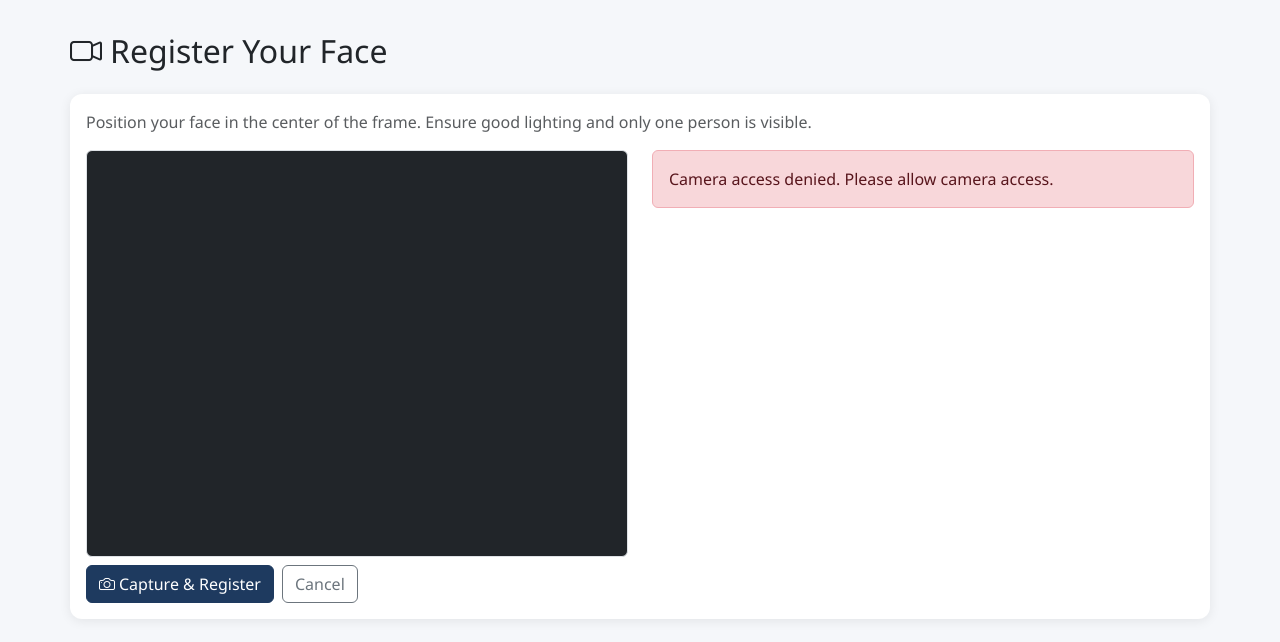
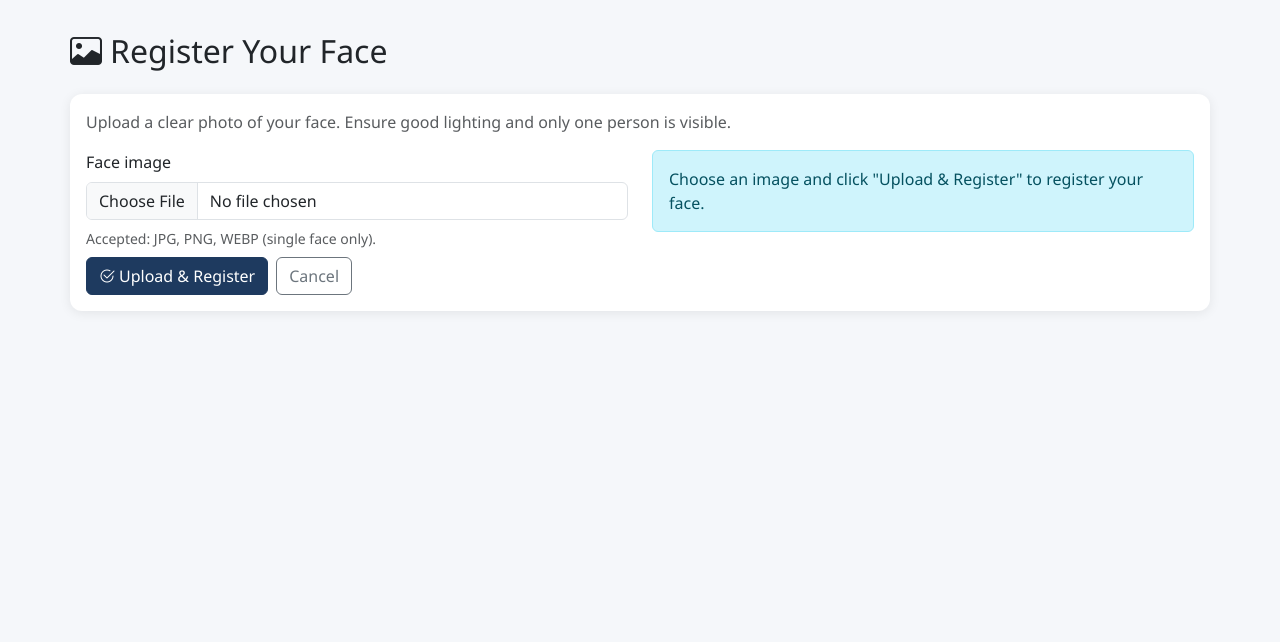
Before and after one commit to Adnan-Kakkattil/VotingwithFace, a Flask app: template app/templates/student/register_face.html in a window 1280 px wide. Shown: the part 56-698 px from the top of the page. Run offline with Flask 3, Linux system fonts and the light colour scheme; the template is opened without the code that fills it, so the values that code supplies are empty.

Commit message:
face registertion feature

```diff
--- a/app/templates/student/register_face.html
+++ b/app/templates/student/register_face.html
@@ -1,29 +1,32 @@
 {% extends "base.html" %}
 {% block title %}Register Face - College Voting{% endblock %}
 {% block content %}
-<h2 class="mb-4"><i class="bi bi-camera-video me-2"></i>Register Your Face</h2>
+<h2 class="mb-4"><i class="bi bi-image me-2"></i>Register Your Face</h2>
 <div class="card">
     <div class="card-body">
-        <p class="text-muted">Position your face in the center of the frame. Ensure good lighting and only one person is visible.</p>
+        <p class="text-muted">Upload a clear photo of your face. Ensure good lighting and only one person is visible.</p>
         <div class="row">
             <div class="col-md-6">
-                <div class="border rounded overflow-hidden bg-dark" style="aspect-ratio:4/3;">
-                    <video id="video" autoplay playsinline style="width:100%;height:100%;object-fit:cover;"></video>
-                    <canvas id="canvas" class="d-none"></canvas>
+                <label for="faceImage" class="form-label">Face image</label>
+                <input
+                    type="file"
+                    id="faceImage"
+                    class="form-control"
+                    accept="image/*"
+                >
+                <div class="small text-muted mt-2">Accepted: JPG, PNG, WEBP (single face only).</div>
+                <div class="border rounded overflow-hidden bg-light mt-3 d-none" id="previewContainer" style="aspect-ratio:4/3;">
+                    <img id="previewImg" src="" alt="Selected face image" style="width:100%;height:100%;object-fit:cover;">
                 </div>
                 <div class="mt-2 d-flex gap-2">
                     <button id="captureBtn" class="btn btn-primary">
-                        <i class="bi bi-camera me-1"></i>Capture & Register
+                        <i class="bi bi-check2-circle me-1"></i>Upload & Register
                     </button>
                     <a href="{{ url_for('student.dashboard') }}" class="btn btn-outline-secondary">Cancel</a>
                 </div>
             </div>
             <div class="col-md-6">
-                <div id="status" class="alert alert-info">Click "Capture & Register" to register your face.</div>
-                <div id="preview" class="d-none">
-                    <img id="previewImg" src="" alt="Captured" class="img-fluid rounded">
-                    <p class="small text-muted mt-2">Review and submit, or capture again.</p>
-                </div>
+                <div id="status" class="alert alert-info">Choose an image and click "Upload & Register" to register your face.</div>
             </div>
         </div>
     </div>
@@ -32,40 +35,17 @@
 {% block extra_js %}
 <script>
 (function() {
-    const video = document.getElementById('video');
-    const canvas = document.getElementById('canvas');
-    const ctx = canvas.getContext('2d');
+    const faceImageInput = document.getElementById('faceImage');
+    const previewContainer = document.getElementById('previewContainer');
+    const previewImg = document.getElementById('previewImg');
     const captureBtn = document.getElementById('captureBtn');
     const status = document.getElementById('status');
-    const preview = document.getElementById('preview');
-    const previewImg = document.getElementById('previewImg');
-
-    let stream = null;
-    let capturedData = null;
-
-    async function startCamera() {
-        try {
-            stream = await navigator.mediaDevices.getUserMedia({ video: { facingMode: 'user' } });
-            video.srcObject = stream;
-        } catch (err) {
-            status.className = 'alert alert-danger';
-            status.textContent = 'Camera access denied. Please allow camera access.';
-        }
-    }
-
-    function capture() {
-        canvas.width = video.videoWidth;
-        canvas.height = video.videoHeight;
-        ctx.drawImage(video, 0, 0);
-        capturedData = canvas.toDataURL('image/jpeg', 0.95);
-        previewImg.src = capturedData;
-        preview.classList.remove('d-none');
-    }
 
     async function register() {
-        if (!capturedData) {
+        const selectedFile = faceImageInput.files && faceImageInput.files[0];
+        if (!selectedFile) {
             status.className = 'alert alert-warning';
-            status.textContent = 'Please capture an image first.';
+            status.textContent = 'Please choose an image first.';
             return;
         }
         captureBtn.disabled = true;
@@ -73,7 +53,7 @@
         status.textContent = 'Registering... (this may take 10–30 seconds)';
         try {
             const formData = new FormData();
-            formData.append('image', capturedData);
+            formData.append('image', selectedFile);
             const r = await fetch('{{ url_for("face_api.register_face") }}', {
                 method: 'POST',
                 body: formData,
@@ -103,17 +83,20 @@
         }
     }
 
-    captureBtn.addEventListener('click', async () => {
-        if (capturedData) {
-            await register();
-        } else {
-            capture();
-            status.textContent = 'Image captured. Click "Capture & Register" again to submit.';
+    faceImageInput.addEventListener('change', () => {
+        const selectedFile = faceImageInput.files && faceImageInput.files[0];
+        if (!selectedFile) {
+            previewContainer.classList.add('d-none');
+            previewImg.src = '';
+            return;
         }
+        previewImg.src = URL.createObjectURL(selectedFile);
+        previewContainer.classList.remove('d-none');
     });
 
-    startCamera();
-    window.addEventListener('beforeunload', () => stream && stream.getTracks().forEach(t => t.stop()));
+    captureBtn.addEventListener('click', async () => {
+        await register();
+    });
 })();
 </script>
 {% endblock %}
```
Also changed, not shown: app/templates/student/election_vote.html (+30 -25 lines).
